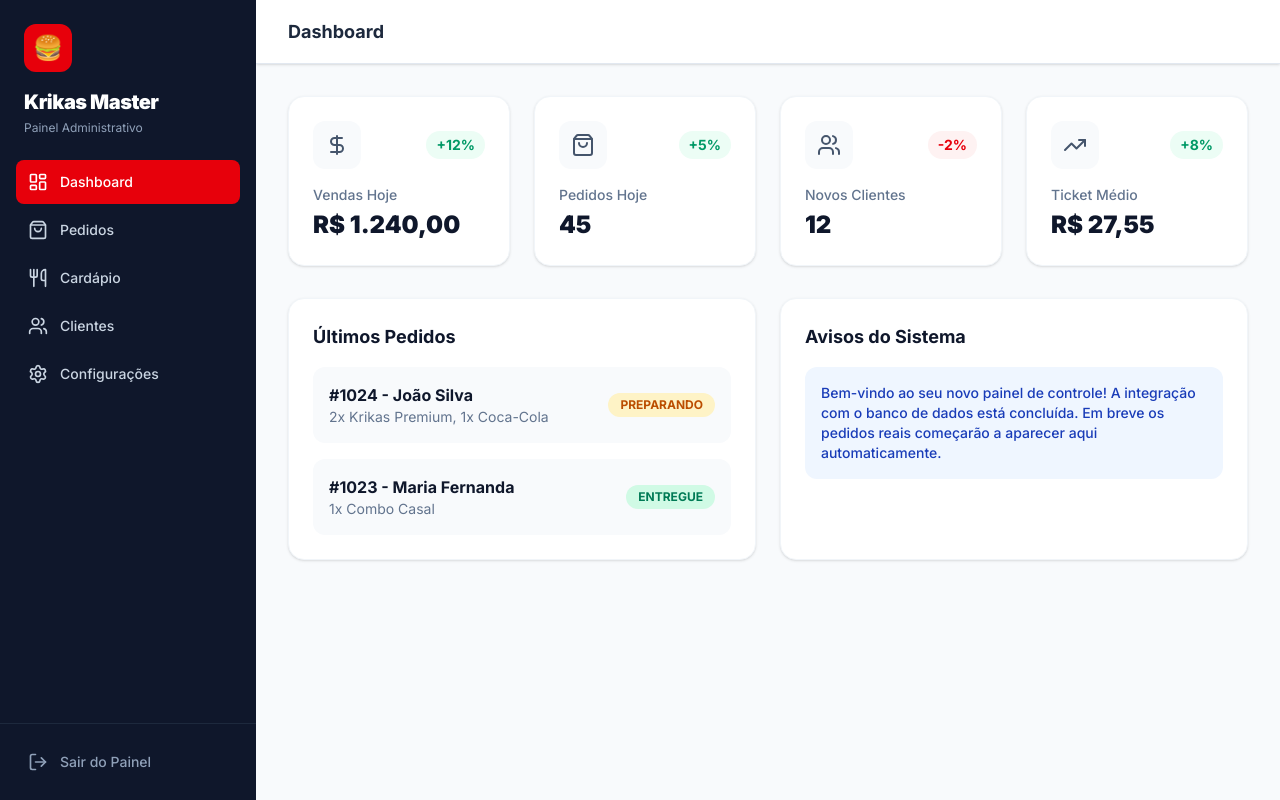
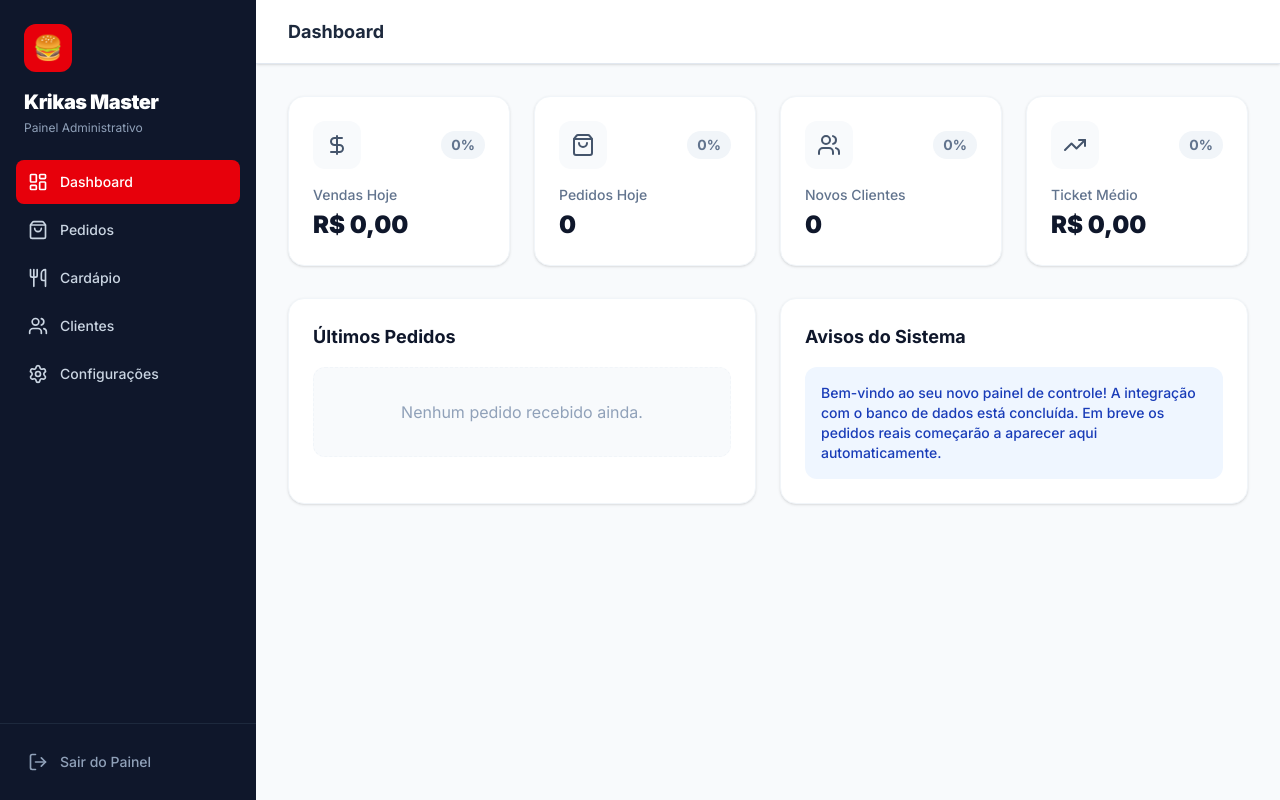
Before and after one commit to augustocalado/krikasburguer, a Next.js app: page /admin in a window 1280 px wide. Built offline with nearby package versions, Linux system fonts and the light colour scheme; no server answers.

Commit message:
feat: reset dashboard fakes to zero

```diff
--- a/src/app/admin/page.tsx
+++ b/src/app/admin/page.tsx
@@ -4,10 +4,10 @@ import { DollarSign, ShoppingBag, TrendingUp, Users } from 'lucide-react'
 
 export default function AdminDashboard() {
   const stats = [
-    { name: 'Vendas Hoje', value: 'R$ 1.240,00', icon: DollarSign, change: '+12%', changeType: 'positive' },
-    { name: 'Pedidos Hoje', value: '45', icon: ShoppingBag, change: '+5%', changeType: 'positive' },
-    { name: 'Novos Clientes', value: '12', icon: Users, change: '-2%', changeType: 'negative' },
-    { name: 'Ticket Médio', value: 'R$ 27,55', icon: TrendingUp, change: '+8%', changeType: 'positive' },
+    { name: 'Vendas Hoje', value: 'R$ 0,00', icon: DollarSign, change: '0%', changeType: 'neutral' },
+    { name: 'Pedidos Hoje', value: '0', icon: ShoppingBag, change: '0%', changeType: 'neutral' },
+    { name: 'Novos Clientes', value: '0', icon: Users, change: '0%', changeType: 'neutral' },
+    { name: 'Ticket Médio', value: 'R$ 0,00', icon: TrendingUp, change: '0%', changeType: 'neutral' },
   ]
 
   return (
@@ -21,7 +21,9 @@ export default function AdminDashboard() {
                 <stat.icon className="w-6 h-6" />
               </div>
               <span className={`text-sm font-bold px-2.5 py-1 rounded-full ${
-                stat.changeType === 'positive' ? 'bg-emerald-50 text-emerald-600' : 'bg-red-50 text-red-600'
+                stat.changeType === 'positive' ? 'bg-emerald-50 text-emerald-600' :
+                stat.changeType === 'negative' ? 'bg-red-50 text-red-600' :
+                'bg-slate-100 text-slate-500'
               }`}>
                 {stat.change}
               </span>
@@ -39,19 +41,8 @@ export default function AdminDashboard() {
         <div className="bg-white rounded-2xl shadow-sm border border-slate-100 p-6">
           <h3 className="text-lg font-bold text-slate-900 mb-4">Últimos Pedidos</h3>
           <div className="space-y-4">
-            <div className="flex items-center justify-between p-4 bg-slate-50 rounded-xl">
-              <div>
-                <p className="font-bold text-slate-900">#1024 - João Silva</p>
-                <p className="text-sm text-slate-500">2x Krikas Premium, 1x Coca-Cola</p>
-              </div>
-              <span className="bg-amber-100 text-amber-700 text-xs font-bold px-3 py-1 rounded-full uppercase">Preparando</span>
-            </div>
-            <div className="flex items-center justify-between p-4 bg-slate-50 rounded-xl">
-              <div>
-                <p className="font-bold text-slate-900">#1023 - Maria Fernanda</p>
-                <p className="text-sm text-slate-500">1x Combo Casal</p>
-              </div>
-              <span className="bg-emerald-100 text-emerald-700 text-xs font-bold px-3 py-1 rounded-full uppercase">Entregue</span>
+            <div className="p-8 text-center text-slate-400 bg-slate-50 rounded-xl border border-slate-100 border-dashed">
+              Nenhum pedido recebido ainda.
             </div>
           </div>
         </div>
```
